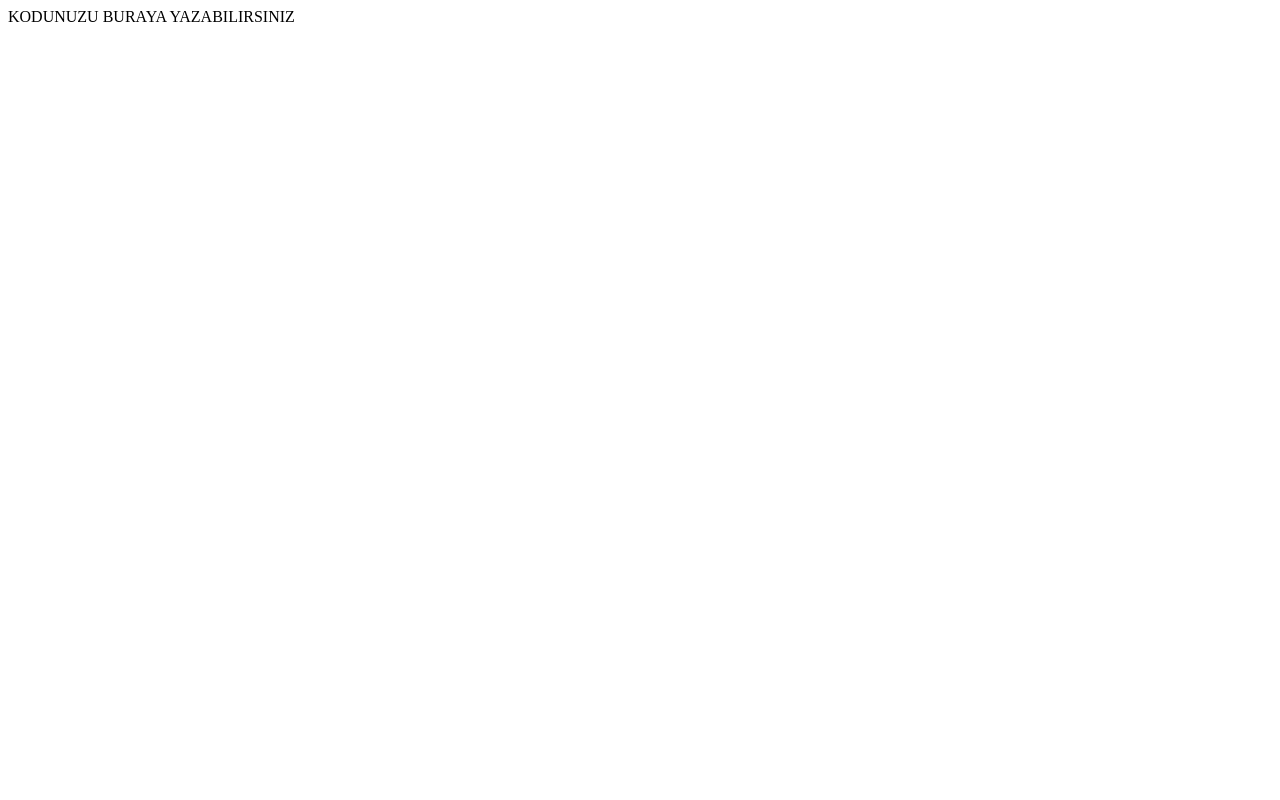
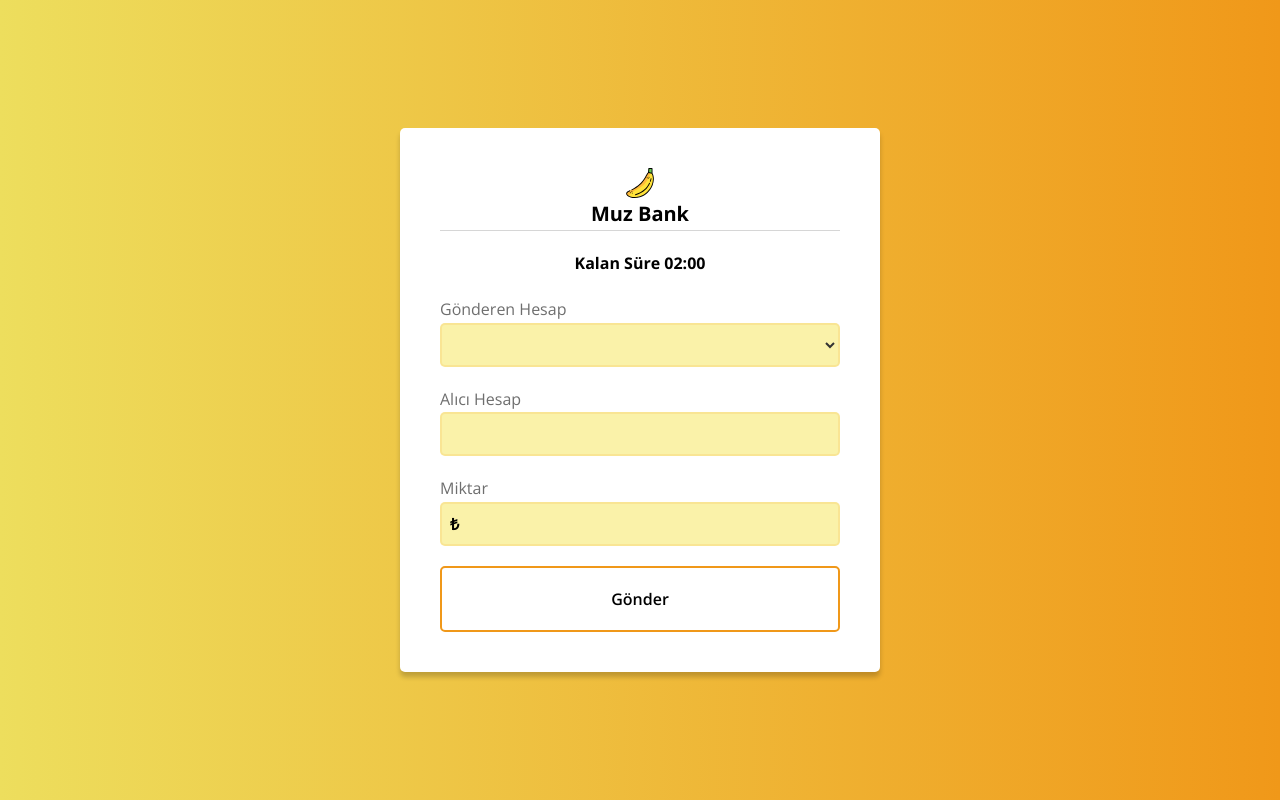
Before and after one commit to kodin21/eft-uygulamasi-week1-homework-yusufcmlt, a website built with Parcel: page index.html in a window 1280 px wide. Built offline with nearby package versions, Linux system fonts and the light colour scheme.

Commit message:
add styling

```diff
--- a/index.html
+++ b/index.html
@@ -1,13 +1,60 @@
 <!DOCTYPE html>
 <html lang="en">
-<head>
-    <meta charset="UTF-8">
-    <meta http-equiv="X-UA-Compatible" content="IE=edge">
-    <meta name="viewport" content="width=device-width, initial-scale=1.0">
-    <title>Document</title>
-</head>
-<body>
-    KODUNUZU BURAYA YAZABILIRSINIZ
+  <head>
+    <meta charset="UTF-8" />
+    <meta http-equiv="X-UA-Compatible" content="IE=edge" />
+    <meta name="viewport" content="width=device-width, initial-scale=1.0" />
+    <link rel="preconnect" href="https://fonts.googleapis.com" />
+    <link rel="preconnect" href="https://fonts.gstatic.com" crossorigin />
+    <link
+      href="https://fonts.googleapis.com/css2?family=Open+Sans:wght@300;400;600;700&display=swap"
+      rel="stylesheet"
+    />
+    <link rel="stylesheet" href="style.css" />
+    <title>MUZ BANK EFT YAP</title>
+  </head>
+  <body>
+    <!-- Form Container START -->
+    <div class="form__container">
+      <div class="logo">
+        <img src="./img/banana.svg" alt="banana" class="logo__img" />
+        <h2>Muz Bank</h2>
+      </div>
+      <!-- Form START -->
+      <form action="#" class="form">
+        <div class="form__timer">Kalan Süre 02:00</div>
+        <div class="form__group">
+          <label for="ibanGonderen" class="form__label">Gönderen Hesap</label
+          ><select id="ibanGonderen" name="" class="form__input form__select">
+            <!-- Select optionlar buraya -->
+            <option value="">option-1</option>
+            <option value="">option-2</option>
+            <option value="">option-3</option>
+            <option value="">option-4</option>
+          </select>
+        </div>
+        <div class="form__group">
+          <label for="ibanAlici" class="form__label">Alıcı Hesap</label
+          ><input type="text" class="form__input" id="ibanAlici" />
+        </div>
+        <div class="form__group">
+          <label for="gonderilenMiktar" class="form__label">Miktar</label
+          ><b>₺</b
+          ><input
+            type="number"
+            min="0"
+            class="form__input"
+            id="gonderilenMiktar"
+          />
+        </div>
+        <div class="form__group">
+          <button id="gonderBtn" class="form__btn">Gönder</button>
+        </div>
+      </form>
+      <!-- Form END -->
+    </div>
+    <!-- Form Container END -->
+
     <script src="index.js"></script>
-</body>
+  </body>
 </html>
--- /dev/null
+++ b/style.css
@@ -0,0 +1,140 @@
+*,
+*::after,
+*::before {
+  margin: 0;
+  padding: 0;
+  box-sizing: inherit;
+}
+
+html {
+  box-sizing: border-box;
+  font-size: 62.5%;
+}
+
+body {
+  font-family: "Open Sans", sans-serif;
+  font-weight: 300;
+  line-height: 1.6;
+  background: #f09819; /* fallback for old browsers */
+  background-image: -webkit-linear-gradient(
+    to right,
+    #edde5d,
+    #f09819
+  ); /* Chrome 10-25, Safari 5.1-6 */
+  background-image: linear-gradient(
+    to right,
+    #edde5d,
+    #f09819
+  ); /* W3C, IE 10+/ Edge, Firefox 16+, Chrome 26+, Opera 12+, Safari 7+ */
+
+  min-height: 100vh;
+
+  display: grid;
+  justify-content: center;
+  align-content: center;
+}
+
+.form__container {
+  padding: 4rem;
+  border-radius: 0.5rem;
+
+  background-color: white;
+  box-shadow: 0 0.5rem 0.5rem rgba(0, 0, 0, 0.2);
+}
+.logo {
+  width: 100%;
+  display: flex;
+  flex-direction: column;
+  justify-content: center;
+
+  border-bottom: 1px solid rgba(51, 51, 51, 0.2);
+}
+.logo__img {
+  height: 3rem;
+}
+h2 {
+  font-size: 2rem;
+  text-align: center;
+}
+
+.form {
+  width: 40rem;
+  display: grid;
+  grid-template-rows: repeat(5, min-content);
+
+  margin-top: 2rem;
+  row-gap: 2rem;
+}
+.form__timer {
+  font-size: 1.6rem;
+  font-weight: 700;
+  text-align: center;
+}
+
+.form__group {
+  display: flex;
+  flex-wrap: wrap;
+  position: relative;
+}
+b {
+  position: absolute;
+  top: 3.6rem;
+  left: 1rem;
+  font-size: 1.6rem;
+  font-weight: 700;
+}
+
+.form__label {
+  font-size: 1.6rem;
+  font-weight: 400;
+  color: rgb(110, 110, 110);
+}
+
+.form__input {
+  flex: 0 0 100%;
+  height: 3.5rem;
+  border: 2px solid #f0961925;
+
+  background-color: #faf2a9;
+  padding: 2rem 2rem;
+
+  border-radius: 5px;
+
+  transition: 0.2s;
+
+  font-size: 1.6rem;
+  font-weight: 600;
+  color: #333;
+}
+
+.form__input:focus {
+  outline: none;
+  border-bottom: 2px solid green;
+}
+.form__input:invalid {
+  border-bottom: 2px solid red;
+}
+
+.form__select {
+}
+
+.form__btn {
+  border-radius: 5px;
+
+  border: none;
+  width: 100%;
+  padding: 2rem;
+
+  font-weight: 600;
+  font-family: inherit;
+  font-size: 1.6rem;
+  border: 2px solid #f09819;
+  background-color: transparent;
+
+  transition: 0.3s;
+}
+
+.form__btn:hover {
+  background-color: #f09819;
+  border: 2px solid transparent;
+}
```
Also changed, not shown: img/banana.svg (added).
